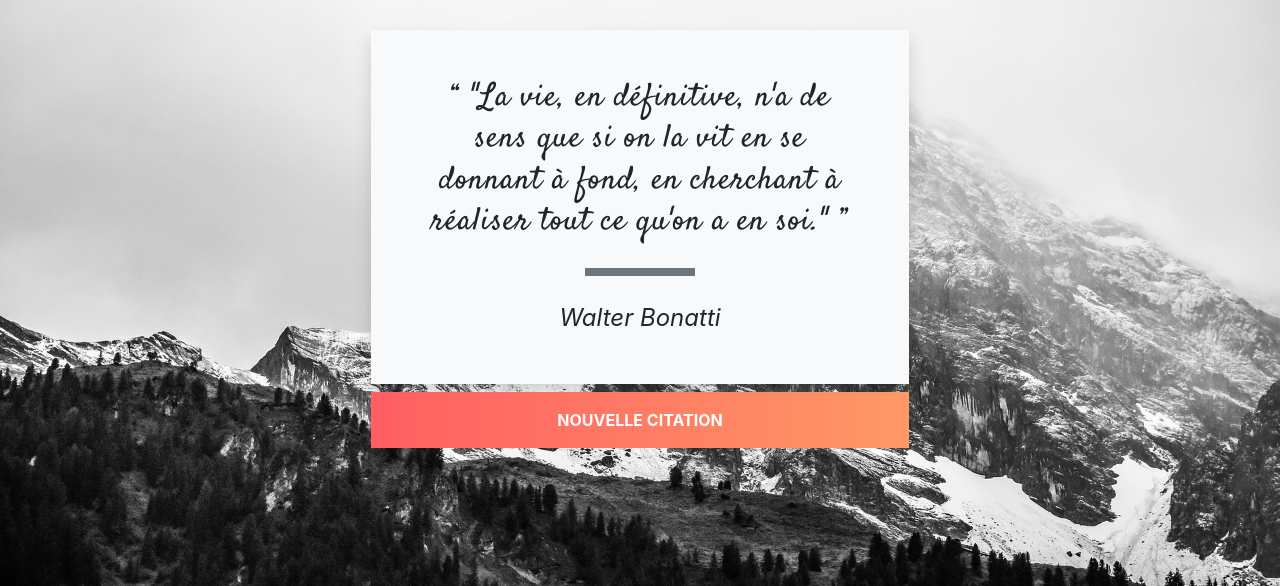
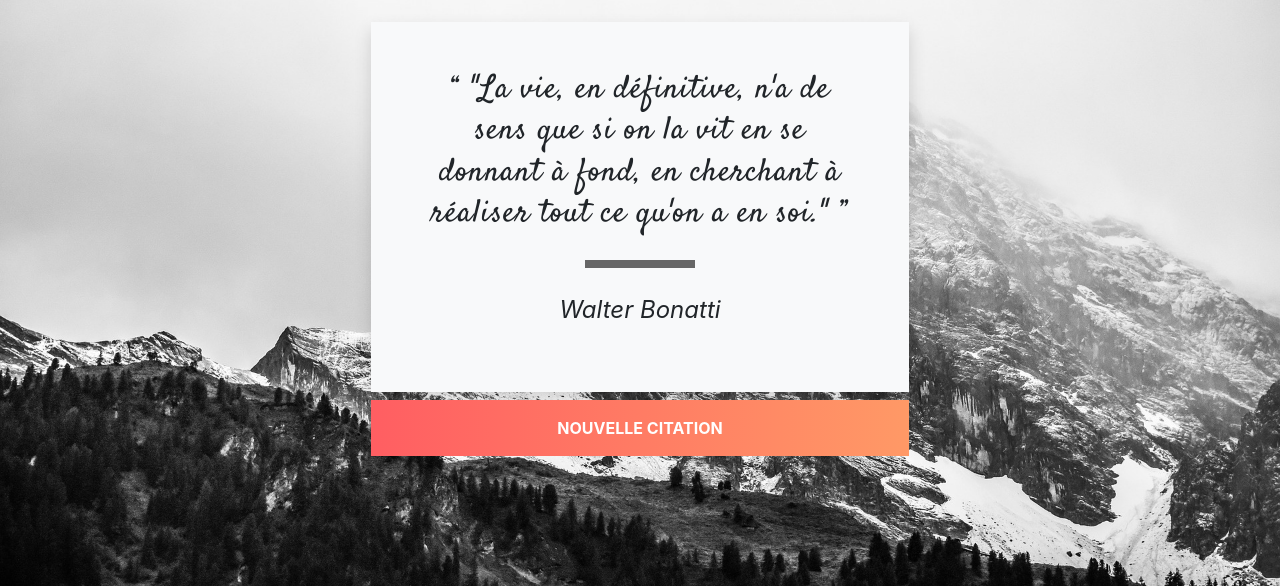
Before and after one commit to ValentinBnmr/Genetateur-de-citations, a plain HTML site: page index.html in a window 1280 px wide. Shown: the part 214-800 px from the top of the page. Drawn offline with nearby package versions, Linux system fonts and the light colour scheme.

Commit message:
+divider

```diff
--- a/index.html
+++ b/index.html
@@ -15,13 +15,13 @@
           <div class="col-md-8 col-lg-6 p-3">
             <h1 class="text-center mb-5">Générateur de citations</h1>
             <div class="bg-light shadow p-5">
-              <div id="citation" class="text-center">
+              <blockquote id="citation" class="text-center">
                 "La vie, en définitive, n'a de sens que si on la vit en se donnant à fond, en cherchant à réaliser tout ce qu'on a en soi."
-              </div>
-              <div class="bg-secondary w-25 mx-auto p-1 my-4"></div>
-              <div id="auteur" class="text-center">
+              </blockquote>
+              <div class="divider w-25 mx-auto p-1 my-4"></div>
+              <p id="auteur" class="text-center">
                 Walter Bonatti
-              </div>
+              </p>
             </div>
 
             <button id="nouveau" class="mt-2 text-center p-3 text-white font-weight-bold text-uppercase">
--- a/style.css
+++ b/style.css
@@ -33,6 +33,10 @@ html, body {
       content: close-quote;
   }
 
+  .divider {
+    background-color: #666666;
+  }
+
   #auteur {
     font-size: 1.5em;
     font-style: italic;
```
